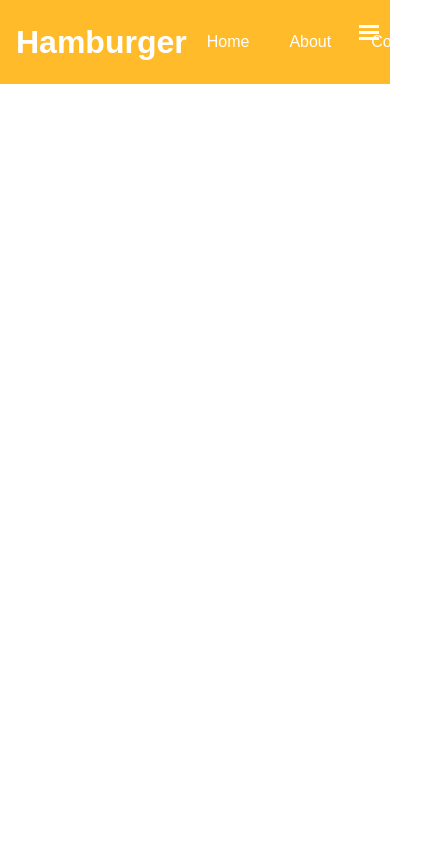
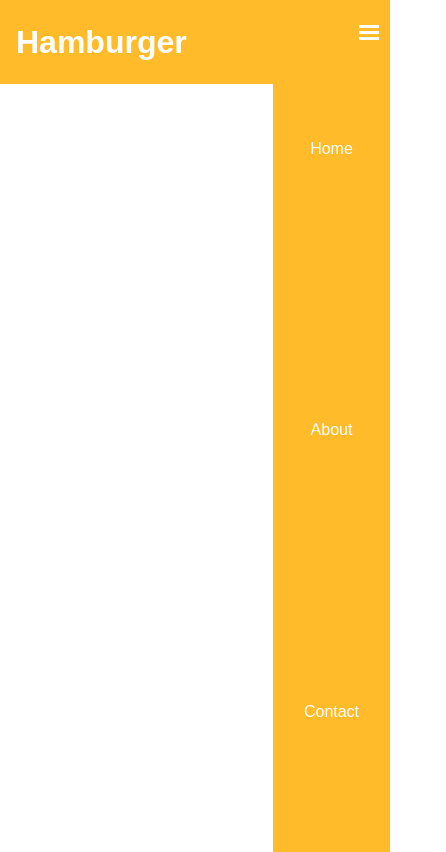
Before and after one commit to chtrli/Frontend-Prac, a plain HTML site: page 10-Mini-JS-Projects/1-Hamburger Menu/index.html in a window 390 px wide. Shown: the whole page, 446 px wide, since content can reach past the window. Drawn offline with Linux system fonts and the light colour scheme.

Commit message:
hamburger

```diff
--- a/10-Mini-JS-Projects/1-Hamburger Menu/index.html
+++ b/10-Mini-JS-Projects/1-Hamburger Menu/index.html
@@ -13,7 +13,7 @@
         <div class="header-logo">
             <h1>Hamburger</h1>
         </div>
-        <ul class="main-nav" id="main-nav">
+        <ul class="main-nav2" id="main-nav">
             <li><a href="">Home</a></li>
             <li><a href="">About</a></li>
             <li><a href="">Contact</a></li>
--- a/10-Mini-JS-Projects/1-Hamburger Menu/style.css
+++ b/10-Mini-JS-Projects/1-Hamburger Menu/style.css
@@ -45,7 +45,10 @@ li a{
         cursor: pointer;
     }
 
-    .main-nav2 {
+    .main-nav2{
+        display: none;
+    }
+    .main-nav2  {
 
         position: relative;
         display: flex;
```
